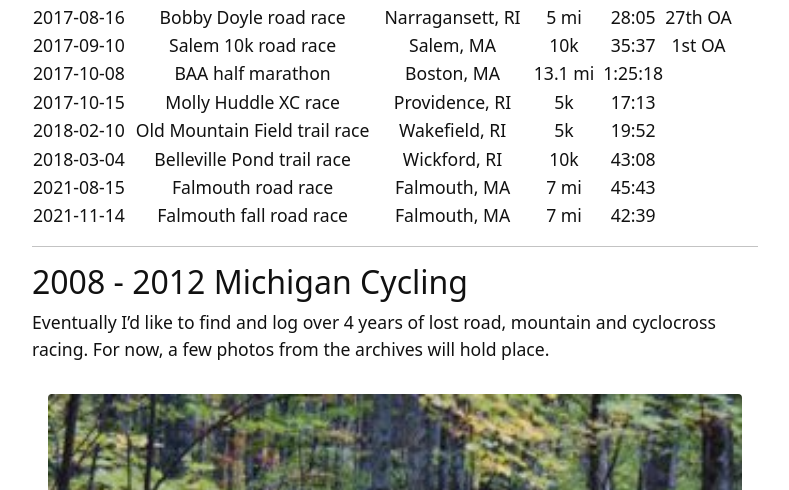
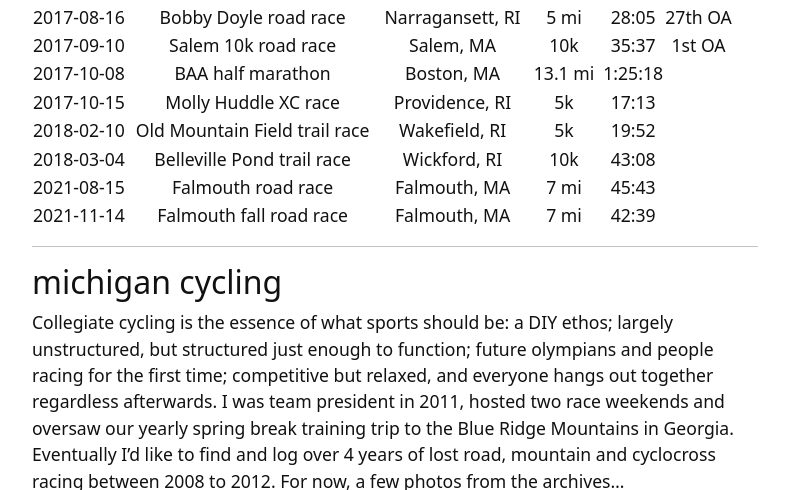
Before and after one commit to ccluett/website, a Jekyll site: the page built from content/racelog.md, in a window 1280 px wide and 1400 px high, scrolled down 636 px. Shown: the top 490 px of the window, without its empty margins (245-1034 px from the left). Built offline with Jekyll 4.4.1, drawn with Linux system fonts in a browser that asks for light colours; some of the changed text lies outside the part shown; grey boxes are pictures that could not be loaded.

Commit message:
Update racelog.md

```diff
--- a/content/racelog.md
+++ b/content/racelog.md
@@ -31,11 +31,22 @@ nav: true
 | 2021-08-15 	|        Falmouth road race       	|   Falmouth, MA   	|   7 mi   	|  45:43  	|         	|
 | 2021-11-14 	|     Falmouth fall road race     	|   Falmouth, MA   	|   7 mi   	|  42:39  	|         	|
 
+
 ------------
 
-## 2008 - 2012 Michigan Cycling
-Eventually I'd like to find and log over 4 years of lost road, mountain and cyclocross racing. For now, a few photos from the archives will hold place.
+## michigan cycling
+Collegiate cycling is the essence of what sports should be: a DIY ethos; largely unstructured, but structured just enough to function; future olympians and people racing for the first time; competitive but relaxed, and everyone hangs out together regardless afterwards. I was team president in 2011, hosted two race weekends and oversaw our yearly spring break training trip to the Blue Ridge Mountains in Georgia. Eventually I'd like to find and log over 4 years of lost road, mountain and cyclocross racing between 2008 to 2012. For now, a few photos from the archives...
 
-{% include figure.html img="mtb-michigan.jpg" caption="Possibly from from our host race weekend, circa Fall 2010, at Hanson Hills in Greyling, MI" width="100%" %}
+{% include figure.html img="2009-team.jpg" caption="2008-2009 team on the top of Brasstown Bald in GA." width="100%" %}
 
-{% include figure.html img="wisconsin-cycling-cornering.jpg" caption="University of Washington Criterium, around the Wisconsin capital, circa spring 2010" width="200%" %}
+{% include figure.html img="2011-team.jpg" caption="2010-2011 team on our spring break training trip in GA." width="100%" %}
+
+{% include figure.html img="2011-ohio.jpg" caption="My first (and only) win in the Men's B category in freezing rain at the Ohio State road race." width="100%" %}
+
+{% include figure.html img="2012-michigan-crit.jpg" caption="We hosted our 2012 road race on a closed auto course. Likely one of my last collegiate races." width="100%" %}
+
+{% include figure.html img="2011-iceman.jpg" caption="The Iceman Cometh in northern Michigan, November 2011." width="100%" %}
+
+{% include figure.html img="wisconsin-cycling-cornering.jpg" caption="University of Washington Criterium, around the Wisconsin capital, circa spring 2010." width="100%" %}
+
+{% include figure.html img="mtb-michigan.jpg" caption="Possibly from from our host race weekend, circa Fall 2010, at Hanson Hills in Greyling, MI." width="100%" %}
```
